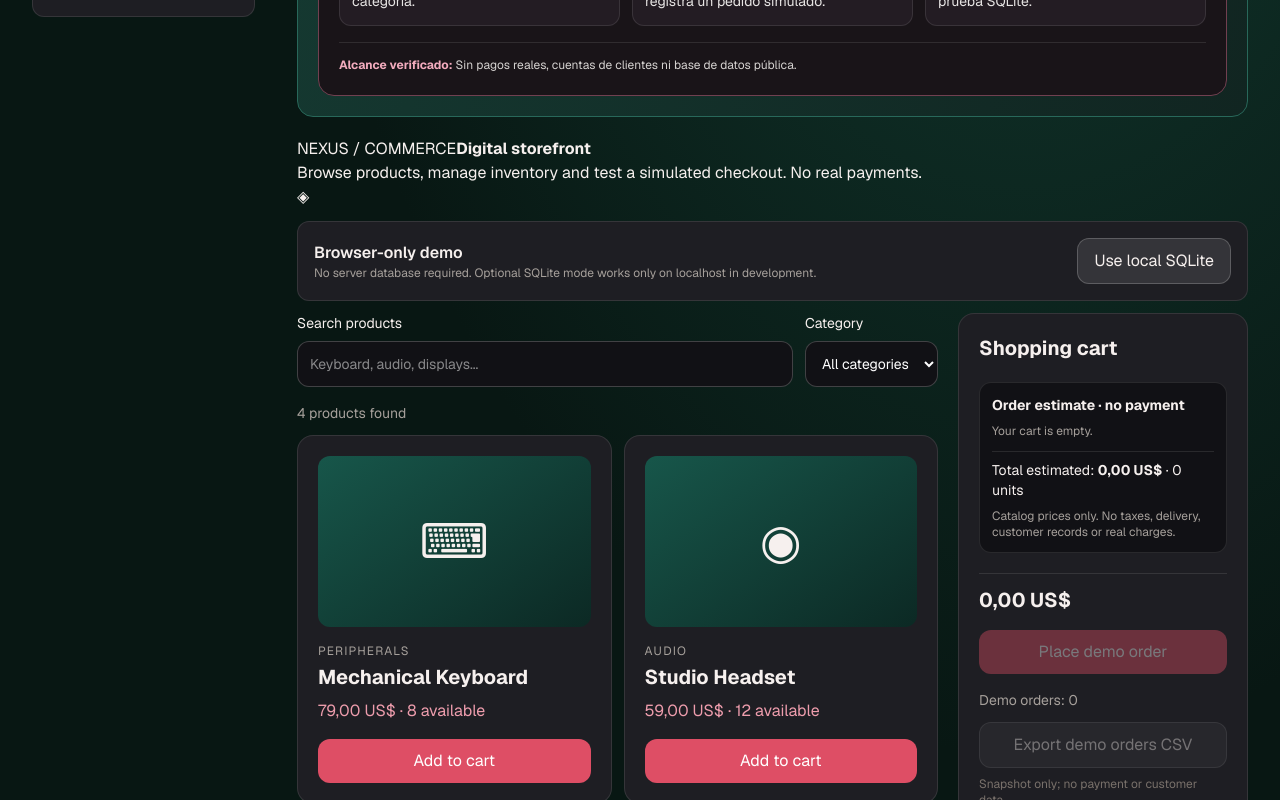
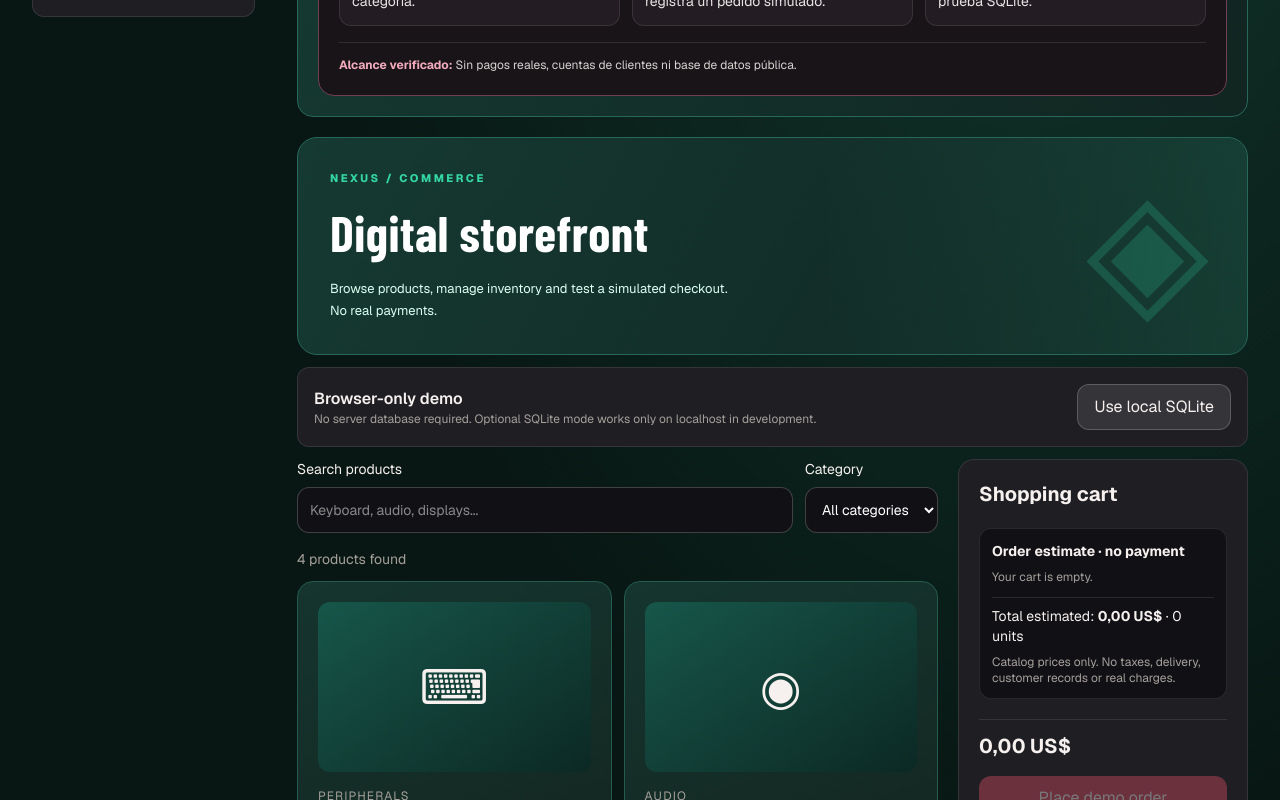
Before and after one commit to Dleteo/Nexus-AI, a Next.js app: page /labs in a window 1280 px wide. Shown: the part 520-1320 px from the top of the page. Built offline with nearby package versions, Linux system fonts and the light colour scheme; a web font is replaced by a local one.

Commit message:
style: give each engineering lab its own application surfaces

```diff
--- a/components/labs/lab-themes.css
+++ b/components/labs/lab-themes.css
@@ -21,3 +21,22 @@
 .nexus-lab-shell[data-lab="factory"] .nexus-lab-intro{border-left:4px solid var(--lab-accent)!important}
 @media(max-width:700px){.nexus-lab-shell{padding-inline:14px}.nexus-lab-shell [data-lab-navigation]{display:grid;grid-template-columns:repeat(2,minmax(0,1fr))}.nexus-lab-shell [data-lab-navigation] button{padding:12px}.nexus-lab-intro{padding:16px!important}}
 @media(prefers-reduced-motion:reduce){.nexus-lab-shell,.nexus-lab-shell [data-lab-navigation] button{transition:none}}
+
+/* Product-specific compositions use real controls beneath these banners. */
+.lab-product-banner{position:relative;isolation:isolate;overflow:hidden;min-height:190px;padding:clamp(20px,3vw,32px);border-radius:20px;border:1px solid var(--lab-border);background:linear-gradient(120deg,var(--lab-accent-soft),var(--lab-surface));display:flex;flex-direction:column;justify-content:center;gap:8px}
+.lab-product-banner::before{content:"";position:absolute;inset:0;background:linear-gradient(90deg,transparent 55%,color-mix(in srgb,var(--lab-accent),transparent 87%));pointer-events:none}
+.lab-product-banner-kicker{color:var(--lab-accent);font-size:11px;letter-spacing:.23em;font-weight:800}
+.lab-product-banner strong{position:relative;z-index:1;color:white;font-family:var(--font-editorial-condensed),Arial,sans-serif;font-size:clamp(31px,4vw,50px);letter-spacing:.01em}
+.lab-product-banner p{position:relative;z-index:1;max-width:48ch;font-size:13px;line-height:1.7;color:var(--lab-ink)}
+.lab-product-banner-art{position:absolute;right:4%;top:50%;transform:translateY(-50%);font-size:clamp(75px,14vw,160px);line-height:1;color:var(--lab-accent);opacity:.20;pointer-events:none}
+.commerce-storefront article{border-color:#235b4e;background:linear-gradient(160deg,#15352e,#14231f)}
+.commerce-storefront article h3{color:#effff8}
+.commerce-storefront article button:not(:disabled){border-color:#337b67}
+.studio-designer aside{border-color:#5e4779;background:#20192b}
+.studio-designer aside button[aria-pressed="true"]{border-color:#c5a6ff}
+.studio-designer textarea,.studio-designer input{accent-color:#c5a6ff}
+.monitor-console section{border-color:#32647e;background:linear-gradient(145deg,#162c3a,#141f2b)}
+.monitor-console [role="img"]{border-bottom:1px solid #32647e}
+.factory-pipeline section{border-color:#775035;background:linear-gradient(145deg,#30241b,#211b18)}
+.factory-pipeline [role="status"]{border-color:#926039}
+@media(max-width:600px){.lab-product-banner{min-height:160px}.lab-product-banner-art{opacity:.11}.lab-product-banner p{max-width:38ch}}
```
